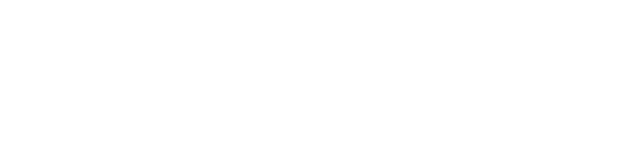
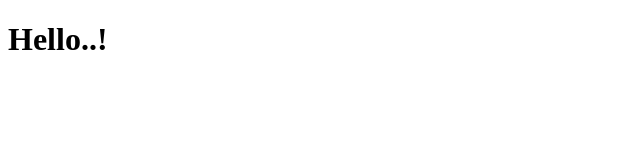
Before and after one commit to pranlinprakash/tweetfinder, a plain HTML site: page index.html in a window 1280 px wide. Shown: the whole page, without its empty margins (0-640 px from the left). Drawn offline with Linux system fonts and the light colour scheme.

Commit message:
test git commands

```diff
--- a/index.html
+++ b/index.html
@@ -7,6 +7,6 @@
     <title>Tweetfinder</title>
 </head>
 <body>
-
+    <h1>Hello..!</h1>
 </body>
 </html>
```
